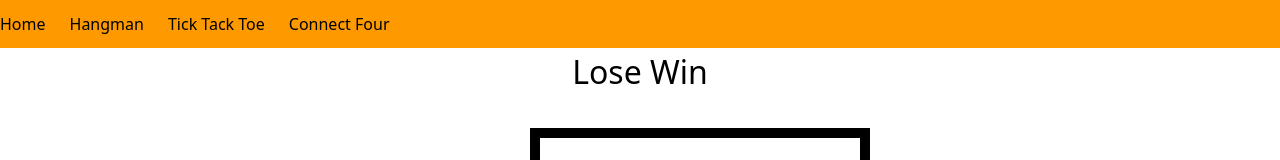
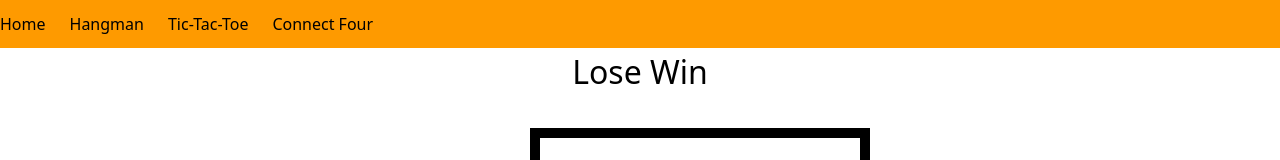
Before and after one commit to JamesDiStef/board-games, a React (Vite) app: page /hangman in a window 1280 px wide. Shown: the top 160 px of the page. Built offline with nearby package versions, Linux system fonts and the light colour scheme.

Commit message:
change default to tic tac toe and fix spelling of same

```diff
--- a/src/App.tsx
+++ b/src/App.tsx
@@ -11,9 +11,9 @@ function App() {
       <NavBar />
 
       <Routes>
-        <Route path="/" element={<HangmanBoard />} />
+        <Route path="/" element={<Board />} />
         <Route path="/hangman" element={<HangmanBoard />} />
-        <Route path="/tickTackToe" element={<Board />} />
+        <Route path="/ticTacToe" element={<Board />} />
         <Route path="/connectFour" element={<ConnectFourBoard />} />
       </Routes>
     </div>
--- a/src/NavBar.tsx
+++ b/src/NavBar.tsx
@@ -16,13 +16,13 @@ const NavBar = () => {
       <nav>
         <ul className="hidden sm:flex mr-6 py-3 bg-amber-500 w-full">
           <li className="mr-6">
-            <Link to="/tickTackToe">Home</Link>
+            <Link to="/ticTacToe">Home</Link>
           </li>
           <li className="mr-6">
             <Link to="/hangman">Hangman</Link>
           </li>
           <li className="mr-6">
-            <Link to="/tickTackToe">Tick Tack Toe</Link>
+            <Link to="/ticTacToe">Tic-Tac-Toe</Link>
           </li>
           <li className="mr-6">
             <Link to="/connectFour">Connect Four</Link>
@@ -32,13 +32,13 @@ const NavBar = () => {
         {isOpen && (
           <ul className="block sm:hidden bg-amber-500">
             <li className="ml-3">
-              <Link to="/tickTackToe">Home</Link>
+              <Link to="/ticTacToe">Home</Link>
             </li>
             <li className="ml-3">
               <Link to="/hangman">Hangman</Link>
             </li>
             <li className="ml-3">
-              <Link to="/tickTackToe">Tick Tack Toe</Link>
+              <Link to="/ticTacToe">Tic-Tac-Toe</Link>
             </li>
             <li className="ml-3">
               <Link to="/connectFour">Connect Four</Link>
```
